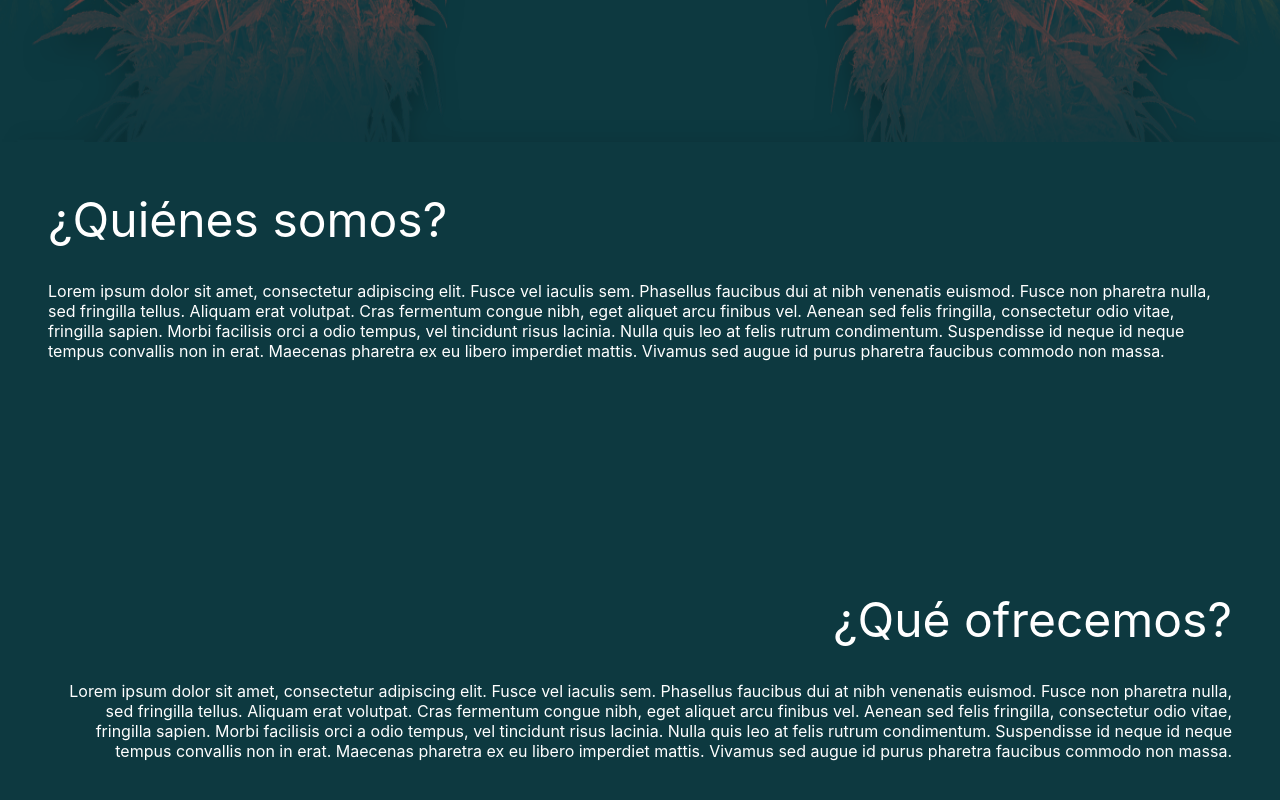
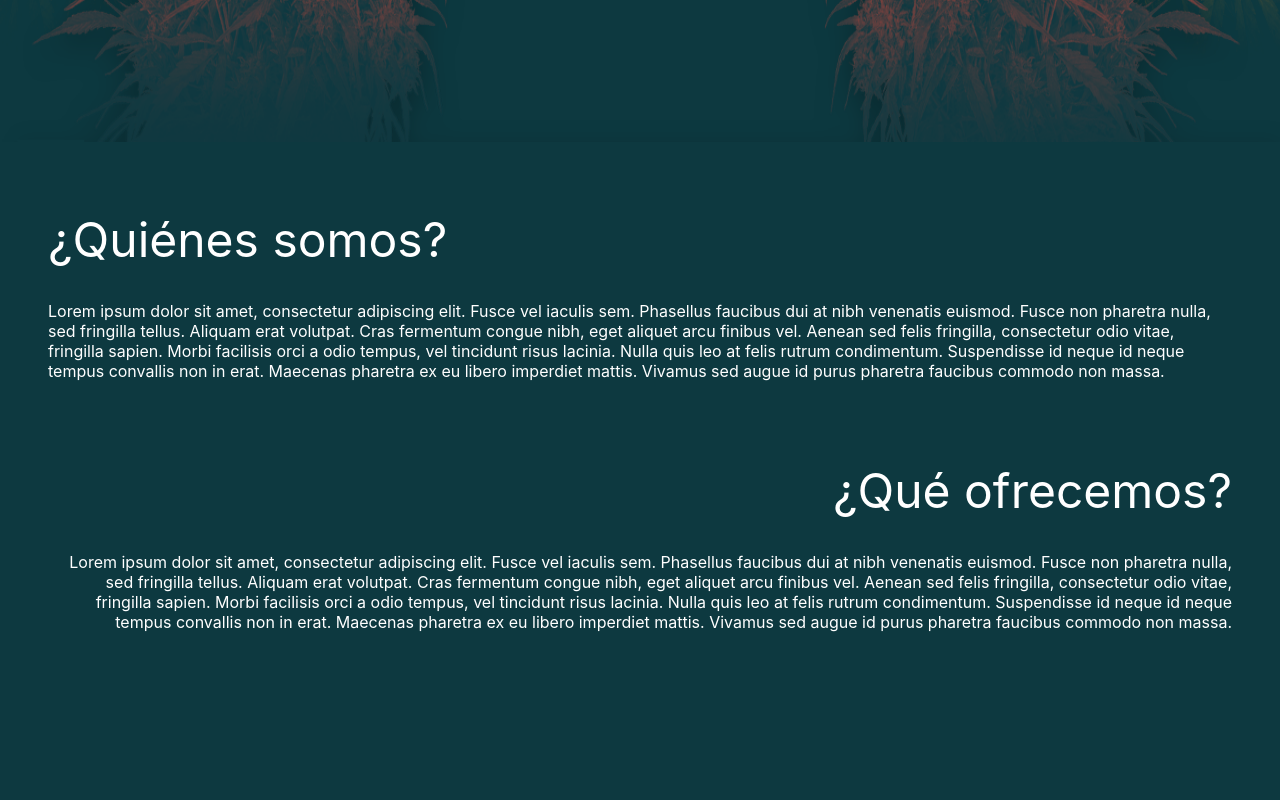
Before and after one commit to imcber/leaf-fire-app, a React (Create React App) app: page / in a window 1280 px wide. Shown: the part 658-1458 px from the top of the page. Built offline with nearby package versions, Linux system fonts and the light colour scheme.

Commit message:
add scrolling effects

```diff
--- a/src/components/home/homeContainer.css
+++ b/src/components/home/homeContainer.css
@@ -2,13 +2,10 @@
     width: 100%;
     height: 100vh;
     text-align: center;
-    /*background-image: url(../../assets/home/parallax-2.png),url(../../assets/home/parallax-1.png);
-    background-position: bottom;
-    background-repeat: no-repeat;*/
 }
 
 .title-change-color{
-    background-color: #ffffff;
+    background: #ffffff;
 }
 
 .back-container{
@@ -35,6 +32,11 @@
 .list-img-title{
     width: auto;
     height: 5em;
+}
+
+.btn-section{
+    background-color: #fff0;
+    border: none;
 }
 
 .pd-left-3{
@@ -65,13 +67,12 @@
     height: 100vh;
 }
 
-.meet-them{
+#meet-them-container{
     height: 100vh;
 }
 
 .meet-left{
     text-align: left;
-    padding-top: 3em;
 }
 
 .meet-rigth{
@@ -79,13 +80,13 @@
 }
 
 .meet-container{
-    height: 50%;
     padding-left: 3em;
     padding-right: 3em;
+    padding-top: 3em;
 }
 
-.meet-container>div:first-child{
-    padding-bottom: 2em;
+.meet-container>div{
+    padding-bottom: 2rem;
 }
 
 .title-meet{
--- a/src/components/home/homeContainer.js
+++ b/src/components/home/homeContainer.js
@@ -5,6 +5,8 @@ import {useScroll} from '../useScroll';
 let logo = require("../../assets/home/logo.png");
 let parallax_1 = require("../../assets/home/parallax-1.png");
 let parallax_2 = require("../../assets/home/parallax-2.png");
+
+const loremDummy = "Lorem ipsum dolor sit amet, consectetur adipiscing elit. Fusce vel iaculis sem. Phasellus faucibus dui at nibh venenatis euismod. Fusce non pharetra nulla, sed fringilla tellus. Aliquam erat volutpat. Cras fermentum congue nibh, eget aliquet arcu finibus vel. Aenean sed felis fringilla, consectetur odio vitae, fringilla sapien. Morbi facilisis orci a odio tempus, vel tincidunt risus lacinia. Nulla quis leo at felis rutrum condimentum. Suspendisse id neque id neque tempus convallis non in erat. Maecenas pharetra ex eu libero imperdiet mattis. Vivamus sed augue id purus pharetra faucibus commodo non massa.";
 
 function HomeContainer(props){
     return(
@@ -17,26 +19,28 @@ function HomeContainer(props){
 function TitleContainer(props){
     const [sectionOn,setSectionOn] = useState(false);
     const [dataSectionView,setDataSectionView] = useState({});
-    const { scrollX, scrollY, scrollDirection } = useScroll(); //654
-
-    function changeSection(data,sectionOnInd){
+    const [colorScroll,setColorScroll] = useState(false);
+    const handlerScroll = (positionY) =>{
+        if(positionY >= 120){
+            setColorScroll(true);
+        }else{
+            setColorScroll(false);
+        }
+    }
+    const { scrollX, scrollY, scrollDirection } = useScroll(handlerScroll); //654
+    const changeSection = (data,sectionOnInd) =>{
         setSectionOn(sectionOnInd);
         setDataSectionView(data)
     }
-    const goMeetUs = e => {
-        let scrollAux = 0;
-        while(scrollAux < 654){
-            window.scrollTo(0,scrollAux);
-            console.log(scrollAux);
-            scrollAux++;
-        }
+    const goMeetUs = () => {
+        document.querySelector('#meet-them-container').scrollIntoView({behavior: 'smooth'});
     }
 
     return(
         <>
             {!sectionOn &&
-                <section className='title-container'>
-                    <BackImg img={parallax_1}/>
+                <section className={'title-container'}>
+                    <BackImg img={parallax_1} class={colorScroll?'title-change-color':''}/>
                     <BackImg img={parallax_2}/>
                     <div className='elem-container'>
                         <img className="logo-img" src={logo}></img>
@@ -53,6 +57,7 @@ function TitleContainer(props){
                     </div>
                 </section>
             }
+            <br/>
             {!sectionOn ?<MeetThemView />:<SectionView dataSection={dataSectionView} onChangeSection={changeSection}/>}
         </>
     );
@@ -64,33 +69,30 @@ function ImgSection(props){
     }
 
     return(
-        <a className={props.section.class}>
+        <button className={'btn-section '+props.section.class}>
             <img className='list-img-title' src={props.section.img} onClick={handleChange}/>
-        </a>
+        </button>
     );
 }
 
 
 function MeetThemView(props) {
+    function MeetThemComp(props) {
+        return(
+            <div className={props.class}>
+                <span>{props.text}</span>
+            </div>
+        );
+    }
     return(
-        <section>
-            <div className='meet-them'>
-                <div className="meet-left meet-container">
-                    <div>
-                        <span className="title-meet">¿Quiénes somos?</span>
-                    </div>
-                    <div>
-                        <span className="text-meet">Lorem ipsum dolor sit amet, consectetur adipiscing elit. Fusce vel iaculis sem. Phasellus faucibus dui at nibh venenatis euismod. Fusce non pharetra nulla, sed fringilla tellus. Aliquam erat volutpat. Cras fermentum congue nibh, eget aliquet arcu finibus vel. Aenean sed felis fringilla, consectetur odio vitae, fringilla sapien. Morbi facilisis orci a odio tempus, vel tincidunt risus lacinia. Nulla quis leo at felis rutrum condimentum. Suspendisse id neque id neque tempus convallis non in erat. Maecenas pharetra ex eu libero imperdiet mattis. Vivamus sed augue id purus pharetra faucibus commodo non massa.</span>
-                    </div>
-                </div>
-                <div className="meet-rigth meet-container">
-                    <div>
-                        <span className="title-meet">¿Qué ofrecemos?</span>
-                    </div>
-                    <div>
-                        <span className="text-meet">Lorem ipsum dolor sit amet, consectetur adipiscing elit. Fusce vel iaculis sem. Phasellus faucibus dui at nibh venenatis euismod. Fusce non pharetra nulla, sed fringilla tellus. Aliquam erat volutpat. Cras fermentum congue nibh, eget aliquet arcu finibus vel. Aenean sed felis fringilla, consectetur odio vitae, fringilla sapien. Morbi facilisis orci a odio tempus, vel tincidunt risus lacinia. Nulla quis leo at felis rutrum condimentum. Suspendisse id neque id neque tempus convallis non in erat. Maecenas pharetra ex eu libero imperdiet mattis. Vivamus sed augue id purus pharetra faucibus commodo non massa.</span>
-                    </div>
-                </div>
+        <section id='meet-them-container'>
+            <div className='meet-container'>
+                <MeetThemComp class={"meet-left title-meet"} text={"¿Quiénes somos?"}/>
+                <MeetThemComp class={"meet-left text-meet"} text={loremDummy}/>
+            </div>
+            <div className='meet-container'>
+                <MeetThemComp class={"meet-rigth title-meet"} text={"¿Qué ofrecemos?"}/>
+                <MeetThemComp class={"meet-rigth text-meet"} text={loremDummy}/>
             </div>
         </section>
     );
@@ -98,7 +100,7 @@ function MeetThemView(props) {
 
 function BackImg(props) {
     return(
-        <div className='back-container'>
+        <div className={'back-container ' + props.class}>
             <img className='back-img' src={props.img}></img>
         </div>
     );
--- a/src/components/useScroll.js
+++ b/src/components/useScroll.js
@@ -1,12 +1,12 @@
 /**
  * useScroll React custom hook
  * Usage:
- *    const { scrollX, scrollY, scrollDirection } = useScroll();
+ *    const { scrollX, scrollY, scrollDirection } = useScroll(functionCall);
  */
 
 import { useState, useEffect } from "react";
 
-export function useScroll() {
+export function useScroll(handlerScroll) {
   const [lastScrollTop, setLastScrollTop] = useState(0);
   const [bodyOffset, setBodyOffset] = useState(
     document.body.getBoundingClientRect()
@@ -21,6 +21,7 @@ export function useScroll() {
     setScrollX(bodyOffset.left);
     setScrollDirection(lastScrollTop > -bodyOffset.top ? "down" : "up");
     setLastScrollTop(-bodyOffset.top);
+    handlerScroll(scrollY);
   };
 
   useEffect(() => {
--- a/src/index.css
+++ b/src/index.css
@@ -1,11 +1,12 @@
 body {
-  background-color: #0d3940;
+  background: #0d3940;
   margin: 0;
   font-family: -apple-system, BlinkMacSystemFont, "Segoe UI", "Roboto", "Oxygen",
     "Ubuntu", "Cantarell", "Fira Sans", "Droid Sans", "Helvetica Neue",
     sans-serif;
   -webkit-font-smoothing: antialiased;
   -moz-osx-font-smoothing: grayscale;
+  transition: background 2s ease;
 }
 
 code {
@@ -19,3 +20,7 @@ code {
   transform: translate(-50%,-50%);
   position: absolute;
 }
+
+html {
+  scroll-behavior: smooth;
+}
```
